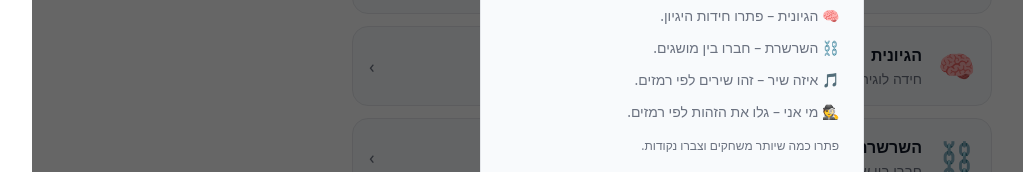
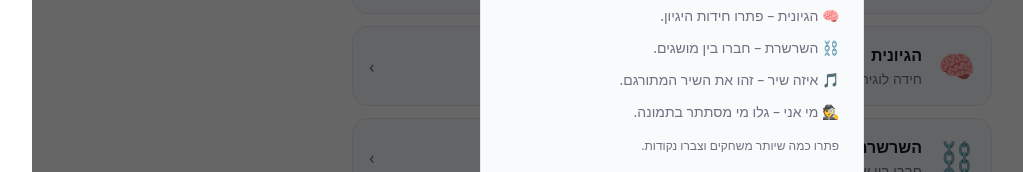
Before and after one commit to oribarlanda/Magentas-Games, a Next.js app: page / in a window 1280 px wide. Both pictures are taken after a click on the button "הוראות". Shown: the part 326-498 px from the top of the page, without its empty margins (144-1167 px from the left). Built offline with nearby package versions, Linux system fonts and the light colour scheme.

Commit message:
Update Header.tsx

```diff
--- a/src/components/ui/Header.tsx
+++ b/src/components/ui/Header.tsx
@@ -57,11 +57,11 @@ export default function Header() {
             </h2>
 
             <ul className="space-y-3 text-brand-muted text-sm">
-              <li>🔗 מה הקשר – מצאו 4 קבוצות של 4 מילים.</li>
+              <li>🔗 מה הקשר – מצאו 5 קבוצות של 4 מילים.</li>
               <li>🧠 הגיונית – פתרו חידות היגיון.</li>
               <li>⛓ השרשרת – חברו בין מושגים.</li>
-              <li>🎵 איזה שיר – זהו שירים לפי רמזים.</li>
-              <li>🕵️ מי אני – גלו את הזהות לפי רמזים.</li>
+              <li>🎵 איזה שיר – זהו את השיר המתורגם.</li>
+              <li>🕵️ מי אני – גלו מי מסתתר בתמונה.</li>
             </ul>
 
             <p className="mt-4 text-xs text-brand-muted">
```
